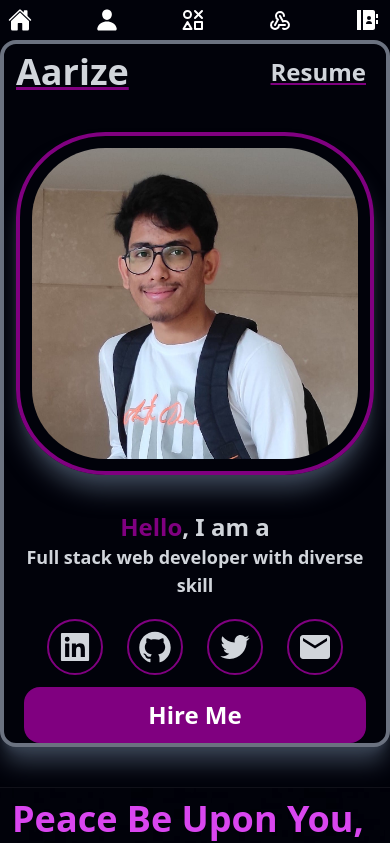
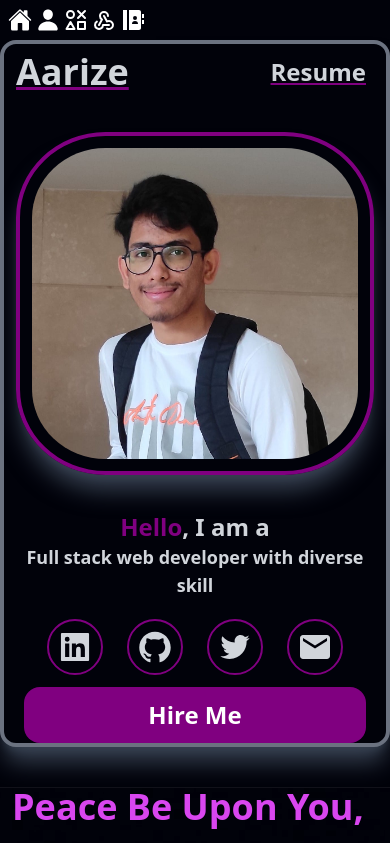
Before and after one commit to Aarize29/AarizePortfolio, a React (Vite) app: page /contact in a window 390 px wide. Shown: the top 843 px of the page. Built offline with nearby package versions, Linux system fonts and the light colour scheme; no server answers.

Commit message:
fixed navbar issue in mobile view

```diff
--- a/src/components/main/MainBody.jsx
+++ b/src/components/main/MainBody.jsx
@@ -59,10 +59,10 @@ const MainBody = () => {
   return (
     <div className='flex flex-col bg-[#01020A] '>
         {/* <h1 className='text-white'>Hello World</h1> */}
-       <div className='overflow-y-scroll    flex  flex-col hide-scrollbar'>
+       <div className=''>
 
        {/* Navbar */}
-       <div className="flex fixed w-screen items-center justify-between bg-[#01020A]  p-2 h-fit  text-2xl ">
+       <div className="flex fixed w-fit items-center justify-center bg-[#01020A]  p-2 h-fit  text-2xl ">
 
        <a href='#' onClick={() => document.querySelector('#home').scrollIntoView({ behavior: 'smooth' })}>
   <IoHome className="mr-1 text-white" />
```
